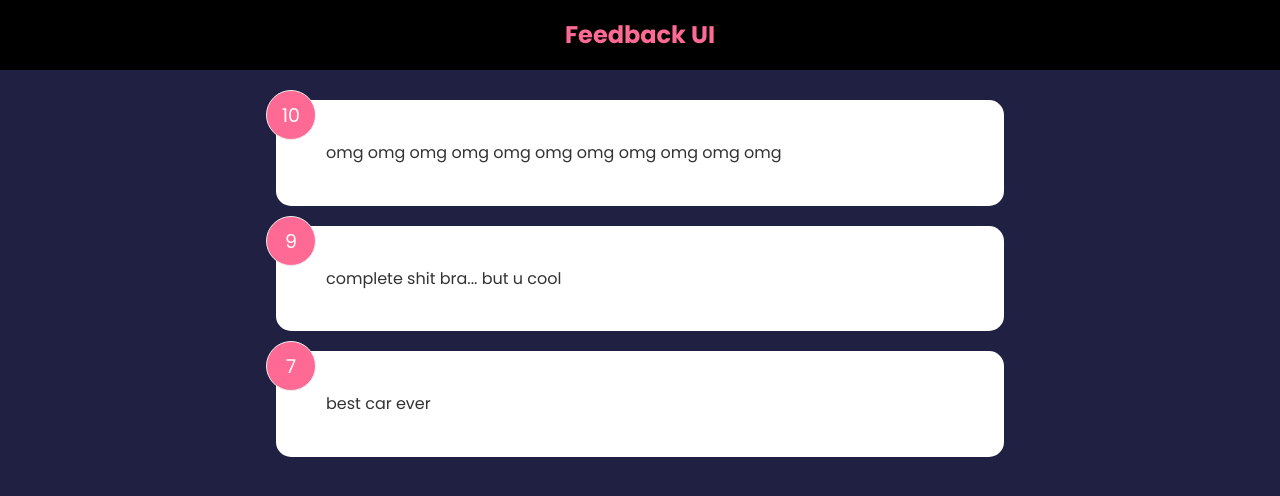
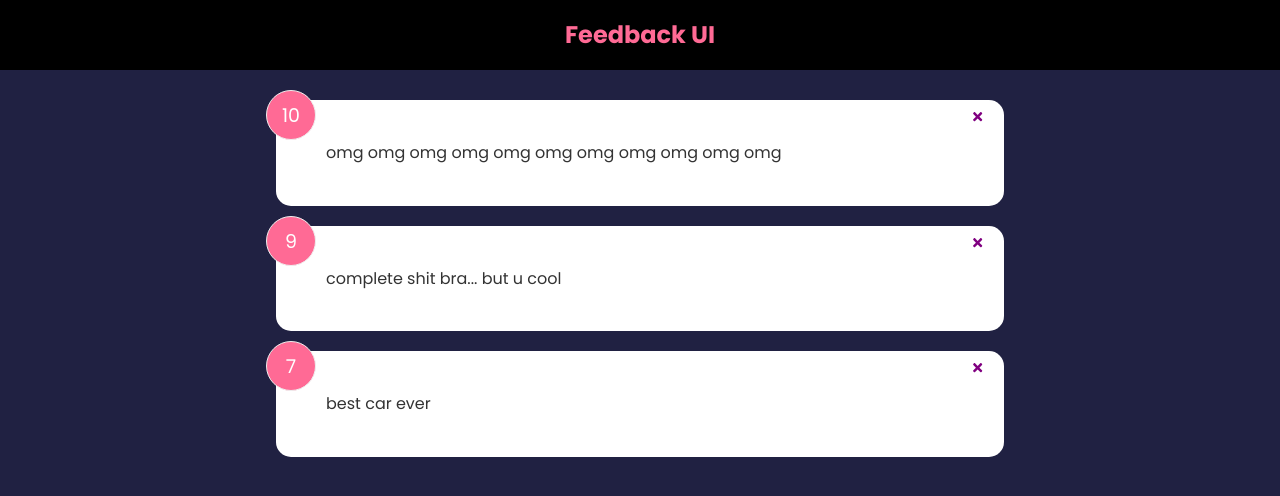
Before and after one commit to Shamoleambo/react-front-to-back, a React (Create React App) app in the folder feedback-app/: page / in a window 1280 px wide. Shown: the top 496 px of the page. Built offline with nearby package versions, Linux system fonts and the light colour scheme.

Commit message:
Events and prop drilling

```diff
--- a/feedback-app/package.json
+++ b/feedback-app/package.json
@@ -8,6 +8,7 @@
     "@testing-library/user-event": "^13.5.0",
     "react": "^17.0.2",
     "react-dom": "^17.0.2",
+    "react-icons": "^4.3.1",
     "react-scripts": "5.0.0",
     "web-vitals": "^2.1.2"
   },
--- a/feedback-app/src/App.js
+++ b/feedback-app/src/App.js
@@ -4,13 +4,19 @@
 import FeedbackData from "./data/FeedbackData";
 
 function App() {
-  const [feedback] = useState(FeedbackData);
+  const [feedback, setFeedback] = useState(FeedbackData);
+
+  const deleteFeedback = (id) => {
+    if (window.confirm("Are you sure you want to delete?")) {
+      setFeedback(feedback.filter((item) => item.id !== id));
+    }
+  };
 
   return (
     <>
       <Header />
       <div className="container">
-        <FeedbackList feedback={feedback} />
+        <FeedbackList feedback={feedback} handleDelete={deleteFeedback} />
       </div>
     </>
   );
--- a/feedback-app/src/components/FeedbackItem.jsx
+++ b/feedback-app/src/components/FeedbackItem.jsx
@@ -1,10 +1,14 @@
 import Card from "./shared/Card";
 import PropTypes from "prop-types";
+import { FaTimes } from "react-icons/fa";
 
-function FeedbackItem({ item }) {
+function FeedbackItem({ item, handleDelete }) {
   return (
     <Card>
       <div className="num-display">{item.rating}</div>
+      <button className="close" onClick={() => handleDelete(item.id)}>
+        <FaTimes color="purple" />
+      </button>
       <div className="text-display">{item.text}</div>
     </Card>
   );
--- a/feedback-app/src/components/FeedbackList.jsx
+++ b/feedback-app/src/components/FeedbackList.jsx
@@ -1,7 +1,7 @@
 import FeedbackItem from "./FeedbackItem";
 import PropTypes from "prop-types";
 
-function FeedbackList({ feedback }) {
+function FeedbackList({ feedback, handleDelete }) {
   if (!feedback || feedback.length === 0) {
     return <p>No feedback</p>;
   }
@@ -9,7 +9,7 @@
   return (
     <div className="feedback-list">
       {feedback.map((item) => (
-        <FeedbackItem key={item.id} item={item} />
+        <FeedbackItem key={item.id} item={item} handleDelete={handleDelete} />
       ))}
     </div>
   );
```
Also changed, not shown: 1 other file (tests, documents, lock files or other folders).
